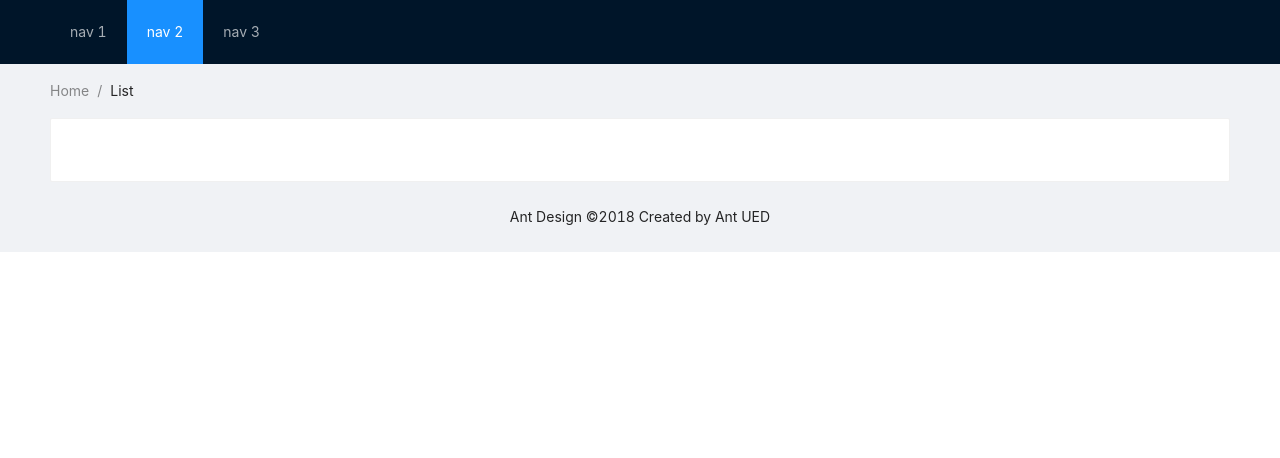
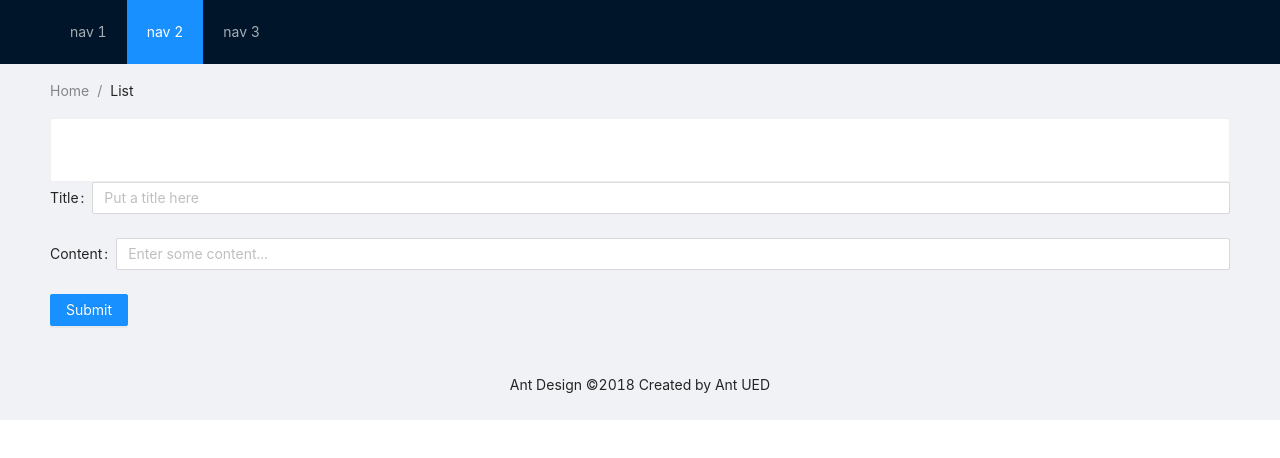
Before and after one commit to danliu277/djreact, a React (Create React App) app in the folder frontend/gui/: page /1 in a window 1280 px wide. Shown: the top 458 px of the page. Built offline with nearby package versions, Linux system fonts and the light colour scheme; no server answers.

Commit message:
Add form to detail view

```diff
--- a/frontend/gui/src/containers/ArticleDetailView.js
+++ b/frontend/gui/src/containers/ArticleDetailView.js
@@ -2,6 +2,8 @@ import React, { useState, useEffect } from 'react';
 import axios from 'axios'
 
 import { Card } from 'antd';
+
+import CustomForm from '../components/Form'
 
 const ArticleDetail = (props) => {
 
@@ -18,9 +20,12 @@ const ArticleDetail = (props) => {
     }, [props.match.params.articleId])
 
     return (
-        <Card title={article.title}>
-            <p>{article.content}</p>
-        </Card>
+        <div>
+            <Card title={article.title}>
+                <p>{article.content}</p>
+            </Card>
+            <CustomForm />
+        </div>
     );
 }
 
```
